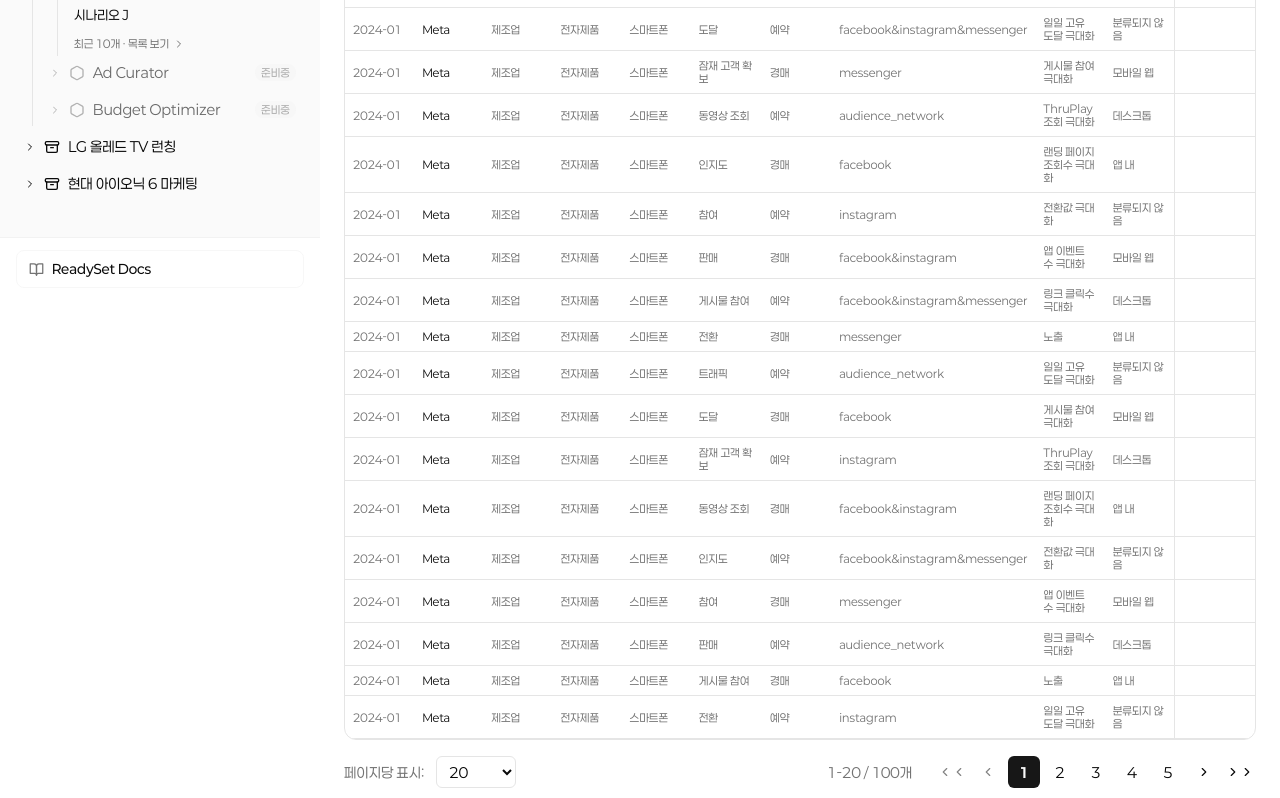
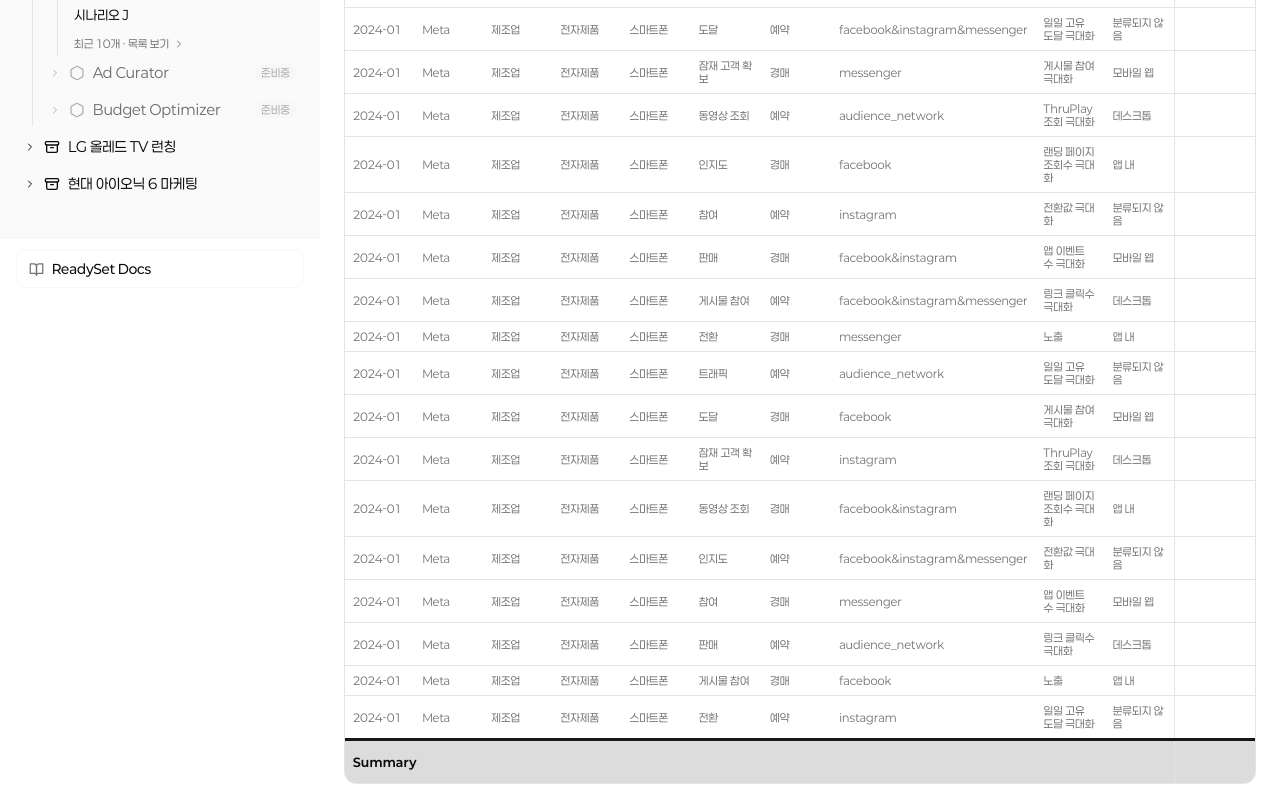
Before and after one commit to taetaej/ReadySet, a React (Vite) app: page /datashot/1 in a window 1280 px wide. Shown: the part 500-1298 px from the top of the page. Built offline with nearby package versions, Linux system fonts and the light colour scheme.

Commit message:
feat(DatasetDetail): add Summary row with sum/weighted avg aggregation

```diff
--- a/src/components/datashot/DatasetDetail.tsx
+++ b/src/components/datashot/DatasetDetail.tsx
@@ -1348,7 +1348,7 @@ export function DatasetDetail({ datasetData: propDatasetData }: DatasetDetailPro
                       onMouseLeave={(e) => e.currentTarget.style.backgroundColor = 'transparent'}
                     >
                       <td style={{ padding: '8px', fontSize: '11px' }} className="text-muted-foreground">{row.period}</td>
-                      <td style={{ padding: '8px', fontSize: '11px' }}>{row.media}</td>
+                      <td style={{ padding: '8px', fontSize: '11px' }} className="text-muted-foreground">{row.media}</td>
                       <td style={{ padding: '8px', fontSize: '11px' }} className="text-muted-foreground">{row.industryLarge}</td>
                       <td style={{ padding: '8px', fontSize: '11px' }} className="text-muted-foreground">{row.industryMedium}</td>
                       <td style={{ padding: '8px', fontSize: '11px' }} className="text-muted-foreground">{row.industrySmall}</td>
@@ -1387,6 +1387,67 @@ export function DatasetDetail({ datasetData: propDatasetData }: DatasetDetailPro
                     </tr>
                   ))}
                 </tbody>
+                <tfoot>
+                  {(() => {
+                    // 필터링된 전체 데이터 기준 집계
+                    const data = filteredData
+                    const totalCost = data.reduce((sum: number, r: any) => sum + (r.cost || 0), 0)
+                    const totalImpressions = data.reduce((sum: number, r: any) => sum + (r.impressions || 0), 0)
+                    const totalClicks = data.reduce((sum: number, r: any) => sum + (r.clicks || 0), 0)
+                    const weightedCpc = totalClicks > 0 ? totalCost / totalClicks : 0
+                    const weightedCpm = totalImpressions > 0 ? (totalCost / totalImpressions) * 1000 : 0
+                    const weightedCtr = totalImpressions > 0 ? (totalClicks / totalImpressions) * 100 : 0
+                    const totalVtrViews = data.reduce((sum: number, r: any) => sum + ((r.vtr ?? 0) / 100 * (r.impressions || 0)), 0)
+                    const weightedVtr = totalImpressions > 0 ? (totalVtrViews / totalImpressions) * 100 : 0
+
+                    // Meta 컬럼 수 계산 (period + media + 업종3 + 광고상품 + 타겟팅)
+                    const metaColCount = 5 + adProductColumns.length + (configData.targetingCategory ? 1 : 0)
+
+                    return (
+                      <tr style={{
+                        backgroundColor: 'hsl(var(--primary) / 0.15)',
+                        borderTop: '3px solid hsl(var(--primary))',
+                        fontWeight: '800',
+                        fontSize: '12px'
+                      }}>
+                        <td
+                          colSpan={metaColCount}
+                          style={{ padding: '14px 8px', letterSpacing: '0.02em' }}
+                        >
+                          Summary
+                        </td>
+                        <td style={{ padding: '14px 8px', textAlign: 'right', borderLeft: '1px solid hsl(var(--border))' }}>
+                          {totalCost.toLocaleString()}
+                          <span style={{ fontSize: '10px', opacity: 0.6, marginLeft: '4px', fontWeight: '400' }}>원</span>
+                        </td>
+                        <td style={{ padding: '14px 8px', textAlign: 'right' }}>
+                          {totalImpressions.toLocaleString()}
+                          <span style={{ fontSize: '10px', opacity: 0.6, marginLeft: '4px', fontWeight: '400' }}>회</span>
+                        </td>
+                        <td style={{ padding: '14px 8px', textAlign: 'right' }}>
+                          {totalClicks.toLocaleString()}
+                          <span style={{ fontSize: '10px', opacity: 0.6, marginLeft: '4px', fontWeight: '400' }}>회</span>
+                        </td>
+                        <td style={{ padding: '14px 8px', textAlign: 'right' }}>
+                          {Math.round(weightedCpc).toLocaleString()}
+                          <span style={{ fontSize: '10px', opacity: 0.6, marginLeft: '4px', fontWeight: '400' }}>원</span>
+                        </td>
+                        <td style={{ padding: '14px 8px', textAlign: 'right' }}>
+                          {Math.round(weightedCpm).toLocaleString()}
+                          <span style={{ fontSize: '10px', opacity: 0.6, marginLeft: '4px', fontWeight: '400' }}>원</span>
+                        </td>
+                        <td style={{ padding: '14px 8px', textAlign: 'right' }}>
+                          {weightedCtr.toFixed(2)}
+                          <span style={{ fontSize: '10px', opacity: 0.6, marginLeft: '2px', fontWeight: '400' }}>%</span>
+                        </td>
+                        <td style={{ padding: '14px 8px', textAlign: 'right' }}>
+                          {weightedVtr.toFixed(1)}
+                          <span style={{ fontSize: '10px', opacity: 0.6, marginLeft: '2px', fontWeight: '400' }}>%</span>
+                        </td>
+                      </tr>
+                    )
+                  })()}
+                </tfoot>
               </table>
             </div>
           </div>
```
